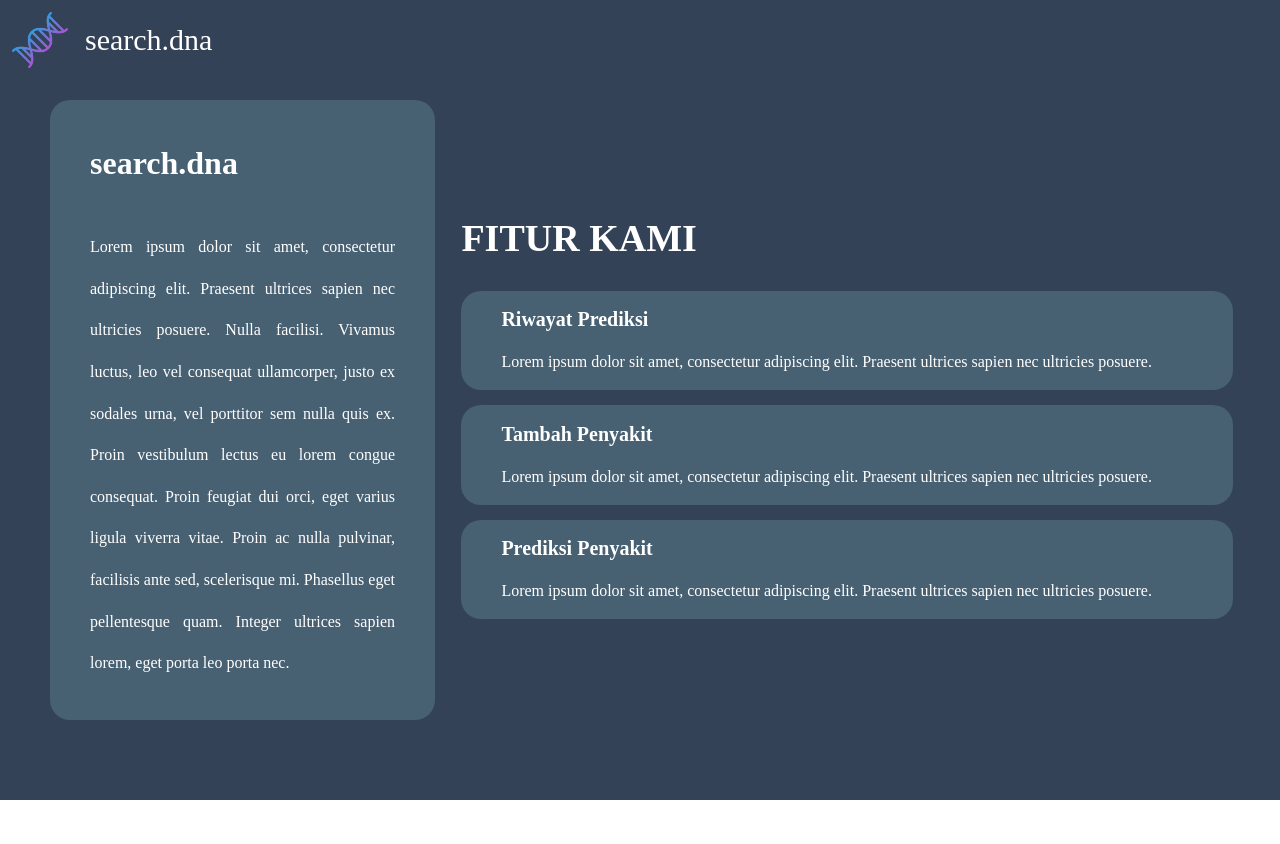
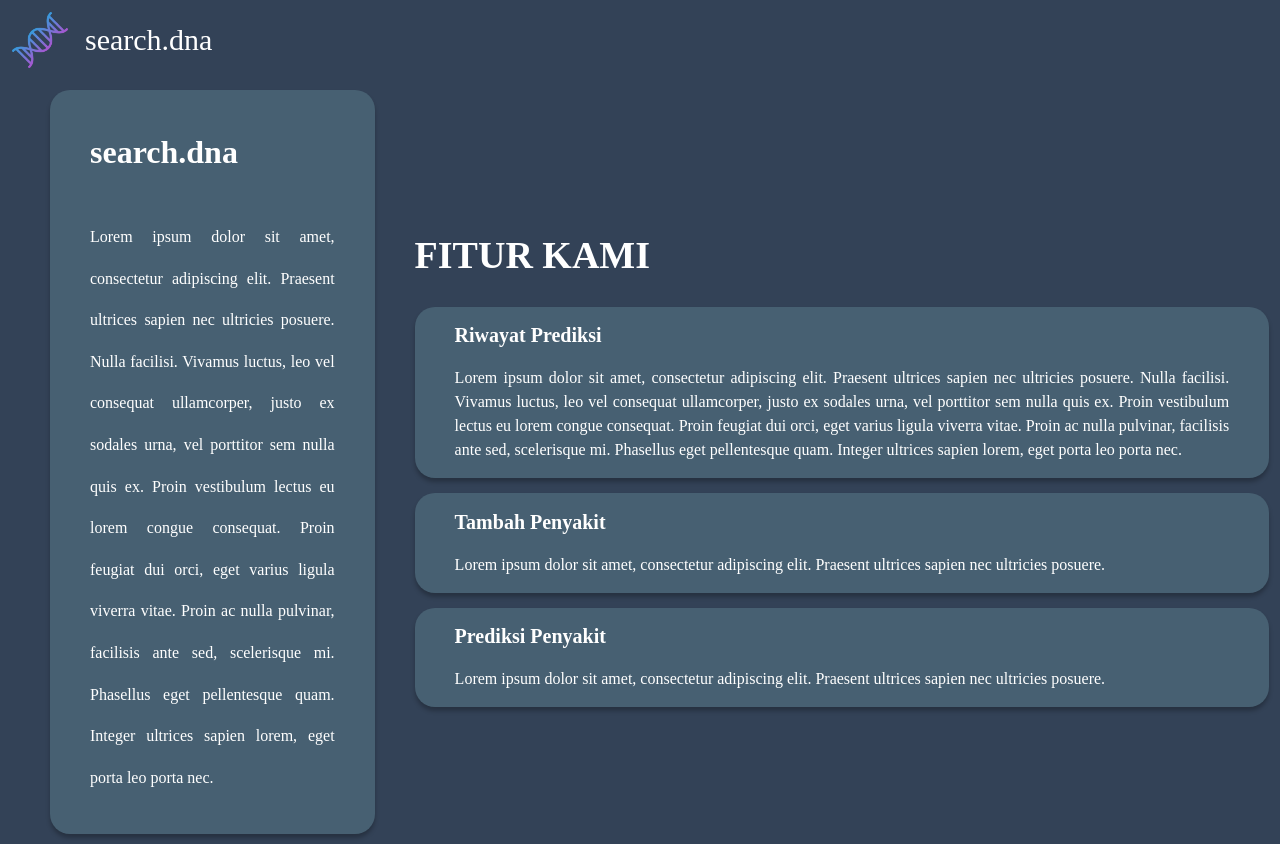
Before and after one commit to hcarissa/Tubes3_13520096, a React (Create React App) app in the folder src/frontend/: page / in a window 1280 px wide. Before the commit the page ends 800 px from the top, so only its background shows below. Built offline with nearby package versions, Linux system fonts and the light colour scheme.

Commit message:
edit home page size

```diff
--- a/src/frontend/src/App.css
+++ b/src/frontend/src/App.css
@@ -103,7 +103,7 @@
 .App-Description{
   /* width: 25rem; */
   object-fit: cover;
-  width: 25%;
+  width: 30%;
   max-width: 600px;
   /* height: 60%; */
   background-color:#476072;
@@ -118,6 +118,7 @@
   text-align: justify;
   /* text-justify: inter-word; */
   line-height: 2.6;
+  box-shadow: 0px 4px 4px rgba(0, 0, 0, 0.25);
 }
 
 .container3{
@@ -126,10 +127,10 @@
   flex-direction: column;
   /* background-color: #476072; */
   /* justify-content: left; */
-  width: 63%;
+  width: 100%;
   position:relative;
   float: left;
-  margin-left: 10px;
+  margin-left: 40px;
   margin-right: 40px;
   /* align-items: top; */
   padding-top: 20px;
@@ -138,8 +139,8 @@
 
 .box1{
   object-fit: cover;
-  width: 90%;
-  max-width: 1200px;
+  width: 95%;
+  /* max-width: 2000px; */
   background-color:#476072;
   flex-direction: column;
   border-radius: 20px;
@@ -153,7 +154,7 @@
   margin-right: 40px;
   padding-left: 40px;
   padding-right: 40px;
-
+  box-shadow: 0px 4px 4px rgba(0, 0, 0, 0.25);
 }
 
 .text-FiturKami{
--- a/src/frontend/src/App.js
+++ b/src/frontend/src/App.js
@@ -26,7 +26,7 @@ function App() {
             <h1 className='text-FiturKami'>FITUR KAMI</h1>
             <div className='box1'>
               <h1 className='text-FiturFitur'>Riwayat Prediksi</h1>
-              <p>Lorem ipsum dolor sit amet, consectetur adipiscing elit. Praesent ultrices sapien nec ultricies posuere.</p>
+              <p>Lorem ipsum dolor sit amet, consectetur adipiscing elit. Praesent ultrices sapien nec ultricies posuere. Nulla facilisi. Vivamus luctus, leo vel consequat ullamcorper, justo ex sodales urna, vel porttitor sem nulla quis ex. Proin vestibulum lectus eu lorem congue consequat. Proin feugiat dui orci, eget varius ligula viverra vitae. Proin ac nulla pulvinar, facilisis ante sed, scelerisque mi. Phasellus eget pellentesque quam. Integer ultrices sapien lorem, eget porta leo porta nec.</p>
             </div>
             <div className='box1'>
               <h1 className='text-FiturFitur'>Tambah Penyakit</h1>
```
